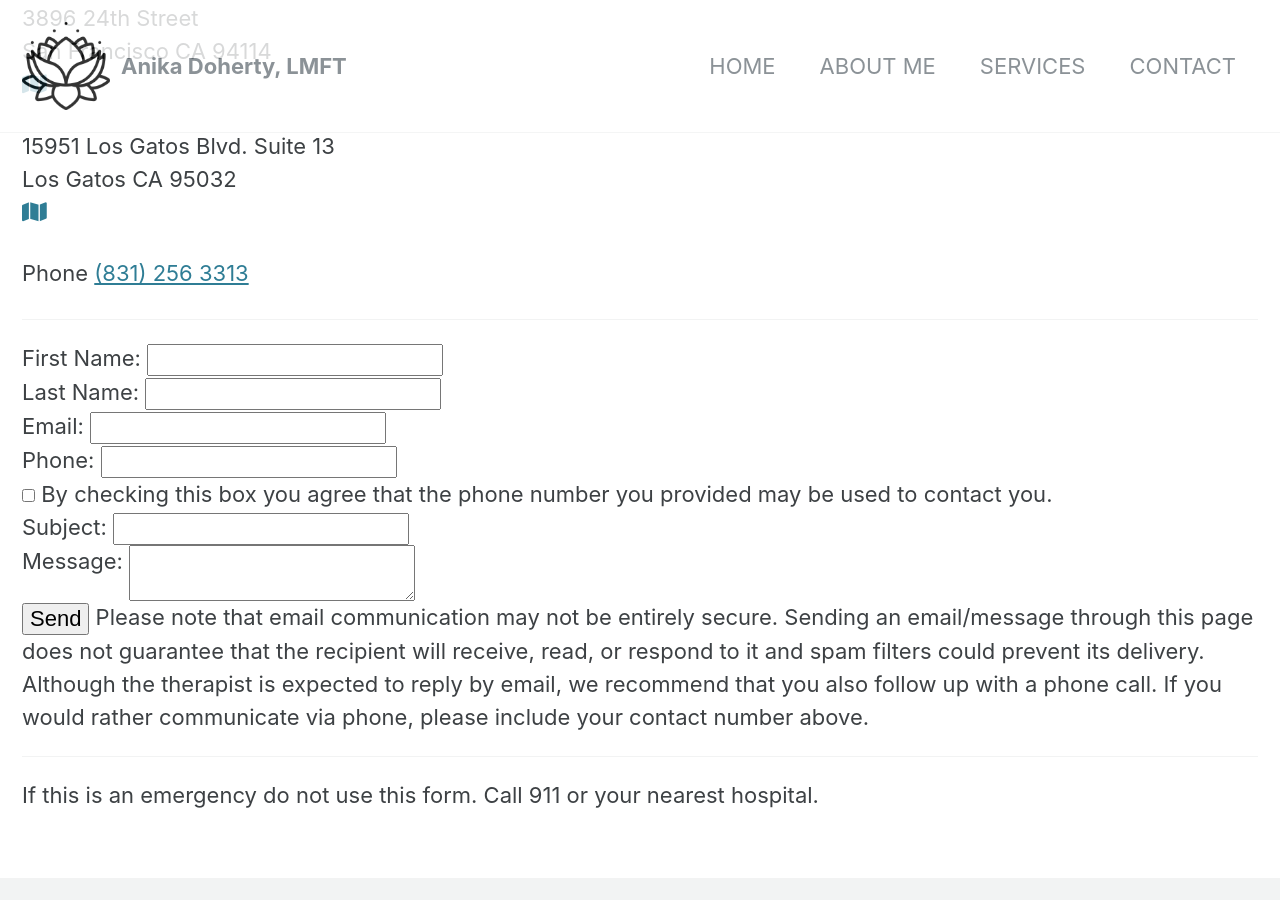
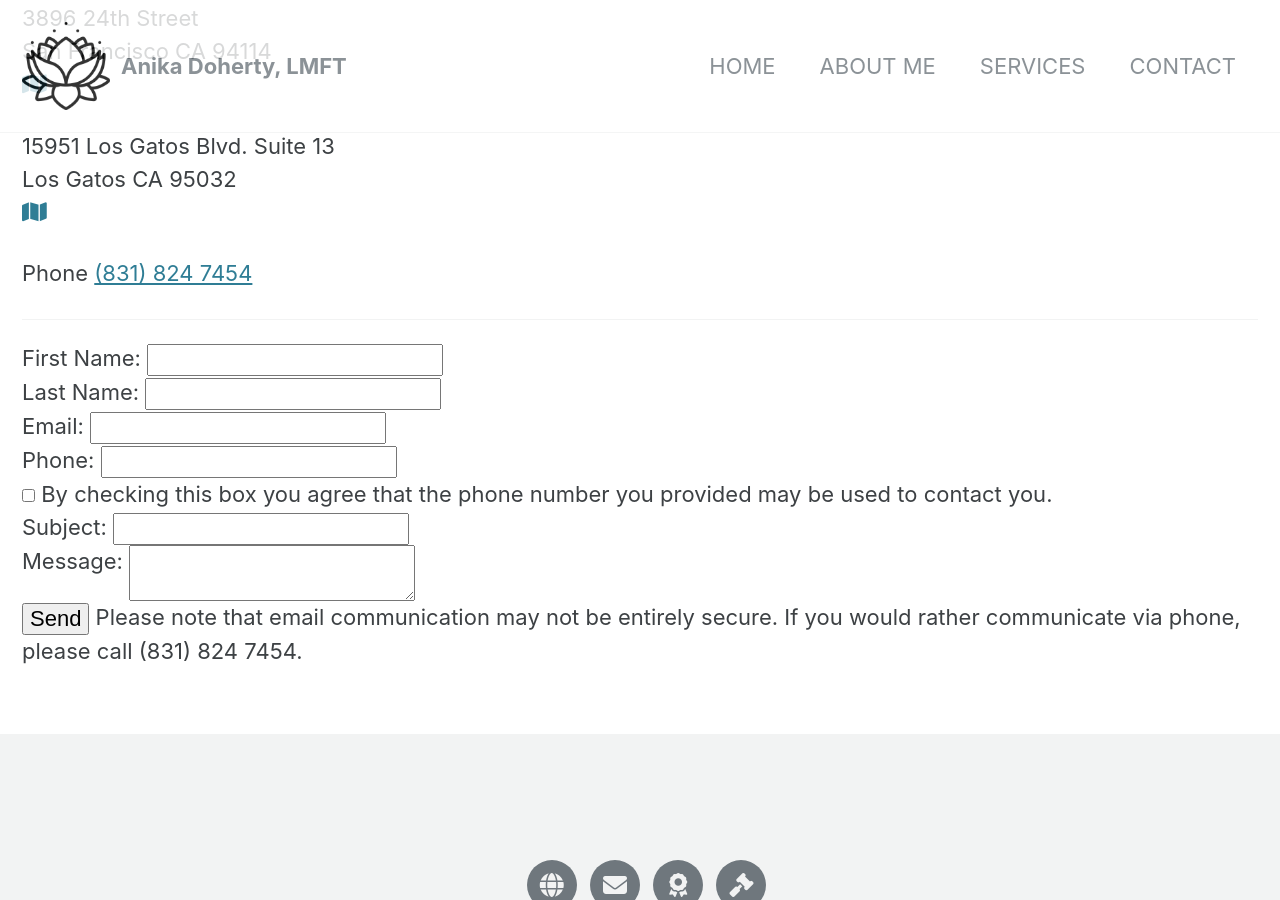
Before and after one commit to anika-lmft/anika-lmft.github.io, a Jekyll site: the page built from _pages/contact.md, in a window 1280 px wide and 900 px high, scrolled down 1231 px. Built offline with Jekyll 4.4.1, drawn with Linux system fonts in a browser that asks for light colours; cached includes are drawn as plain includes.

Commit message:
update tel, urls,..

```diff
--- a/_config.yml
+++ b/_config.yml
@@ -14,9 +14,9 @@ locale                   : "en-US"
 title                    : "Anika Doherty -- Licensed Marriage and Family Therapist"
 title_separator          : "-"
 subtitle                 : " " # Displayed in the masthead below the title, use " " for no subtitle
-url                      : "http://karelv.github.io/" # the base hostname & protocol for your site
+url                      : "https://anikadoherty.com/" # the base hostname & protocol for your site
 baseurl                  : # the subpath of your site, e.g. "/anika"
-repository               : "karelv/anika" # GitHub username/repo-name
+repository               : "anika-lmft/anika-lmft.github.io" # GitHub username/repo-name
 teaser                   : # path of fallback teaser image, e.g. "/assets/images/500x300.png"
 logo                     : "/assets/images/logo.webp" # Site logo displayed in the masthead
 show-popup               : false # set to false if you don't need / want to show a cookie-banner / cdn-usage popup.
--- a/_pages/contact.md
+++ b/_pages/contact.md
@@ -30,7 +30,7 @@ Los Gatos CA 95032
 [<i class="fa-solid fa-map"></i>](https://maps.google.com/?q=15951 Los Gatos Blvd. Suite 13, Los Gatos CA, 95032){:target="_blank"}
 
 Phone
-[(831) 256 3313](tel:8312563313)
+[(831) 824 7454](tel:8318247454)
 
 
 ----
@@ -92,13 +92,10 @@ Phone
 
 
 <label>
-Please note that email communication may not be entirely secure. Sending an email/message through this page does not guarantee that the recipient will receive, read, or respond to it and spam filters could prevent its delivery.
+Please note that email communication may not be entirely secure.
 
-Although the therapist is expected to reply by email, we recommend that you also follow up with a phone call. If you would rather communicate via phone, please include your contact number above.
+If you would rather communicate via phone, please call (831) 824 7454.
 
-</label><hr/>
-<label>
-If this is an emergency do not use this form. Call 911 or your nearest hospital.
 </label>
 
   <!-- Include reCAPTCHA JavaScript -->
```
Also changed, not shown: _pages/about-me.html (+0 -10 lines).
